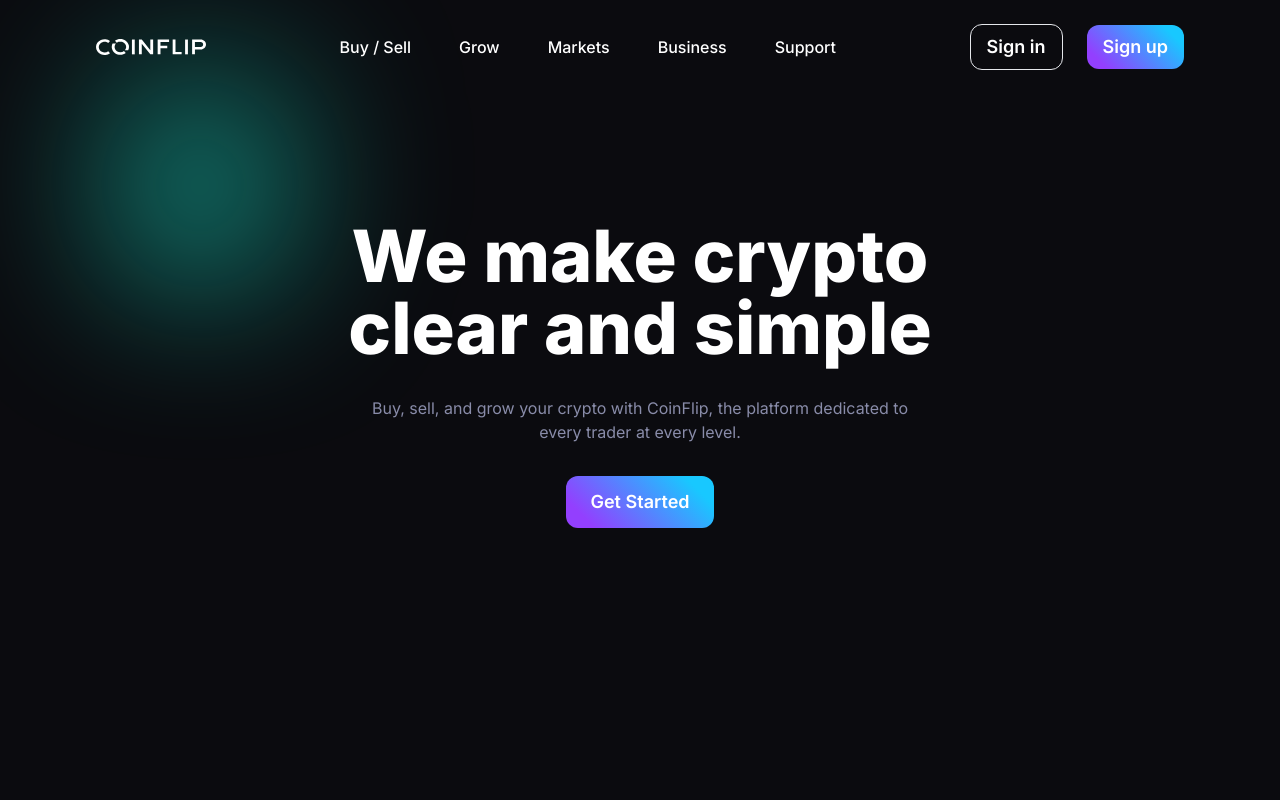
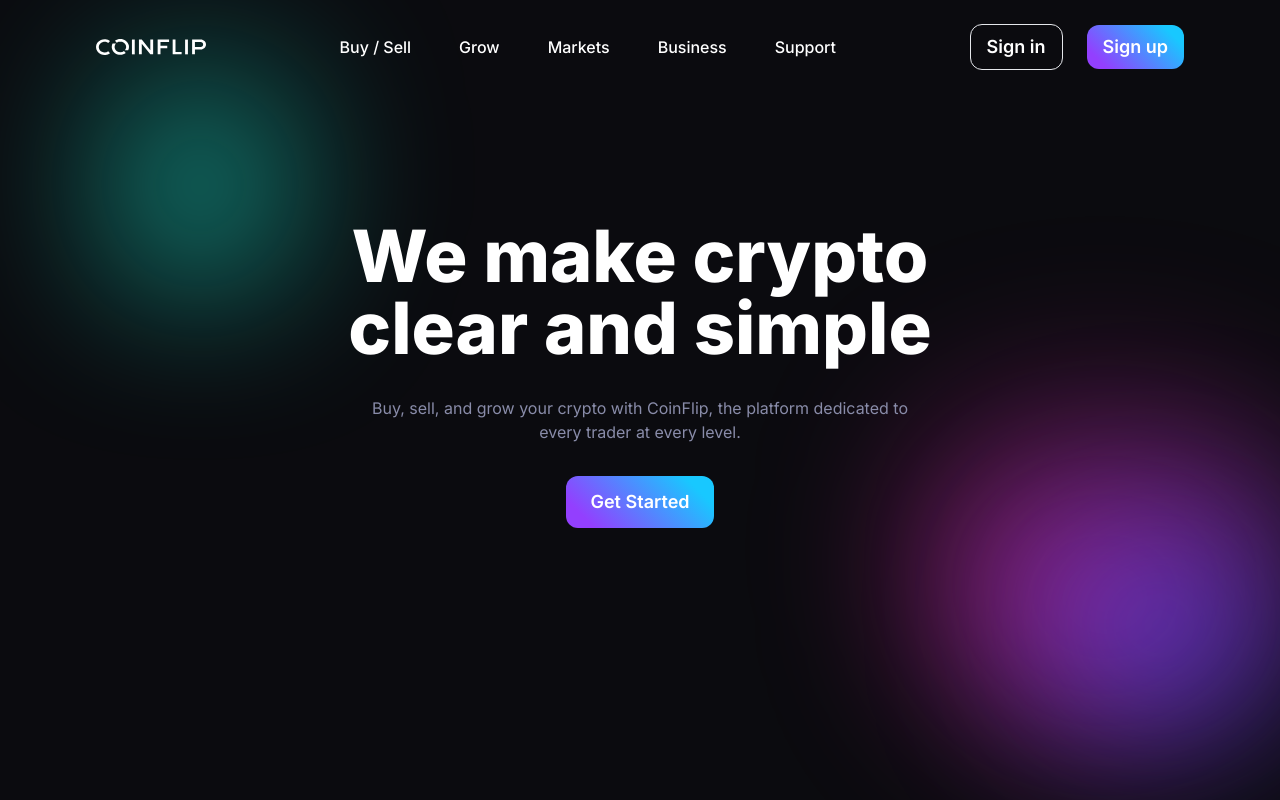
Before and after one commit to gift56/coinflip, a Vue app: page / in a window 1280 px wide. Built offline with nearby package versions, Linux system fonts and the light colour scheme.

Commit message:
working on hero section

```diff
--- a/src/components/Hero.vue
+++ b/src/components/Hero.vue
@@ -26,7 +26,10 @@
       class="w-[170px] h-[251px] bg-blueBg absolute top-[-13%] left-[9%] rounded-full blur-[85px]"
     ></div>
     <div
-      class="w-[500x] h-[901px] bg-blueBg absolute top-[-13%] right-0 rounded-full blur-[85px]"
+      class="w-[350px] h-[350px] bg-purpleBg absolute bottom-[-10%] right-0 rounded-full blur-[85px]"
+    ></div>
+    <div
+      class="w-[240px] h-[240px] bg-lightBlueBg absolute bottom-[-10%] right-0 rounded-full blur-[85px] z-10"
     ></div>
   </section>
 </template>
--- a/tailwind.config.js
+++ b/tailwind.config.js
@@ -13,6 +13,10 @@ module.exports = {
         btnLinear: "linear-gradient(225deg, #18C8FF 14.89%, #933FFE 85.85%)",
         blueBg:
           "linear-gradient(180deg, rgba(24, 255, 158, 0.00) 0%, #17FFE3 100%)",
+        purpleBg:
+          "linear-gradient(180deg, rgba(0, 194, 255, 0.00) 0%, #FF29C3 100%)",
+        lightBlueBg:
+          "linear-gradient(180deg, rgba(24, 75, 255, 0.00) 0%, #174AFF 100%)",
       },
     },
   },
```
